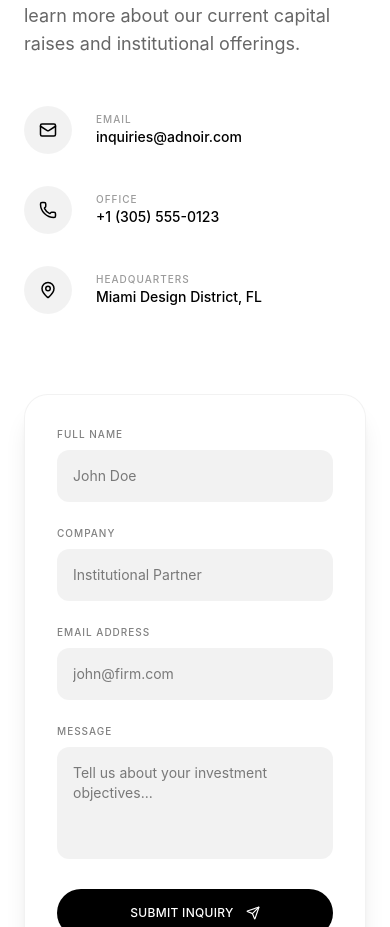
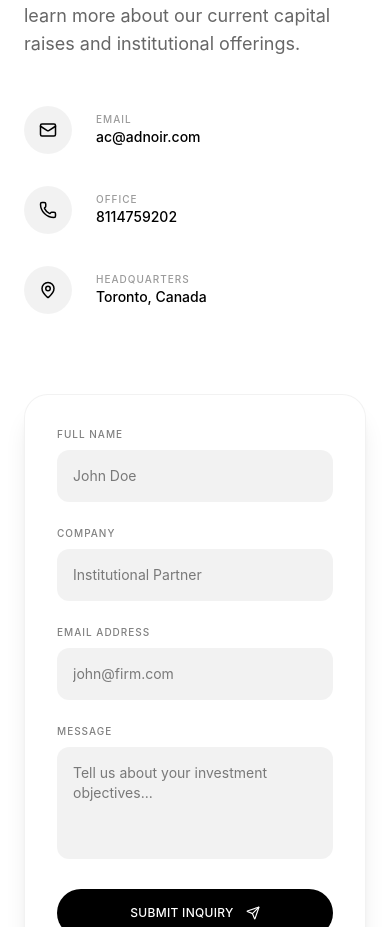
Before and after one commit to encuentromundialdevalores/adnoir, a React (Vite) app: page / in a window 390 px wide. Shown: the part 3046-3973 px from the top of the page. Built offline with nearby package versions, Linux system fonts and the light colour scheme.

Commit message:
Update contact info: email, phone, and headquarters

```diff
--- a/src/app/components/ContactSimple.tsx
+++ b/src/app/components/ContactSimple.tsx
@@ -62,7 +62,7 @@ export function ContactSimple() {
                 </div>
                 <div>
                   <h4 className="text-[10px] uppercase tracking-widest text-black/40 font-medium">Email</h4>
-                  <p className="text-sm font-medium">inquiries@adnoir.com</p>
+                  <p className="text-sm font-medium">ac@adnoir.com</p>
                 </div>
               </div>
               <div className="flex gap-6 items-center">
@@ -71,7 +71,7 @@ export function ContactSimple() {
                 </div>
                 <div>
                   <h4 className="text-[10px] uppercase tracking-widest text-black/40 font-medium">Office</h4>
-                  <p className="text-sm font-medium">+1 (305) 555-0123</p>
+                  <p className="text-sm font-medium">8114759202</p>
                 </div>
               </div>
               <div className="flex gap-6 items-center">
@@ -80,7 +80,7 @@ export function ContactSimple() {
                 </div>
                 <div>
                   <h4 className="text-[10px] uppercase tracking-widest text-black/40 font-medium">Headquarters</h4>
-                  <p className="text-sm font-medium">Miami Design District, FL</p>
+                  <p className="text-sm font-medium">Toronto, Canada</p>
                 </div>
               </div>
             </div>
```
